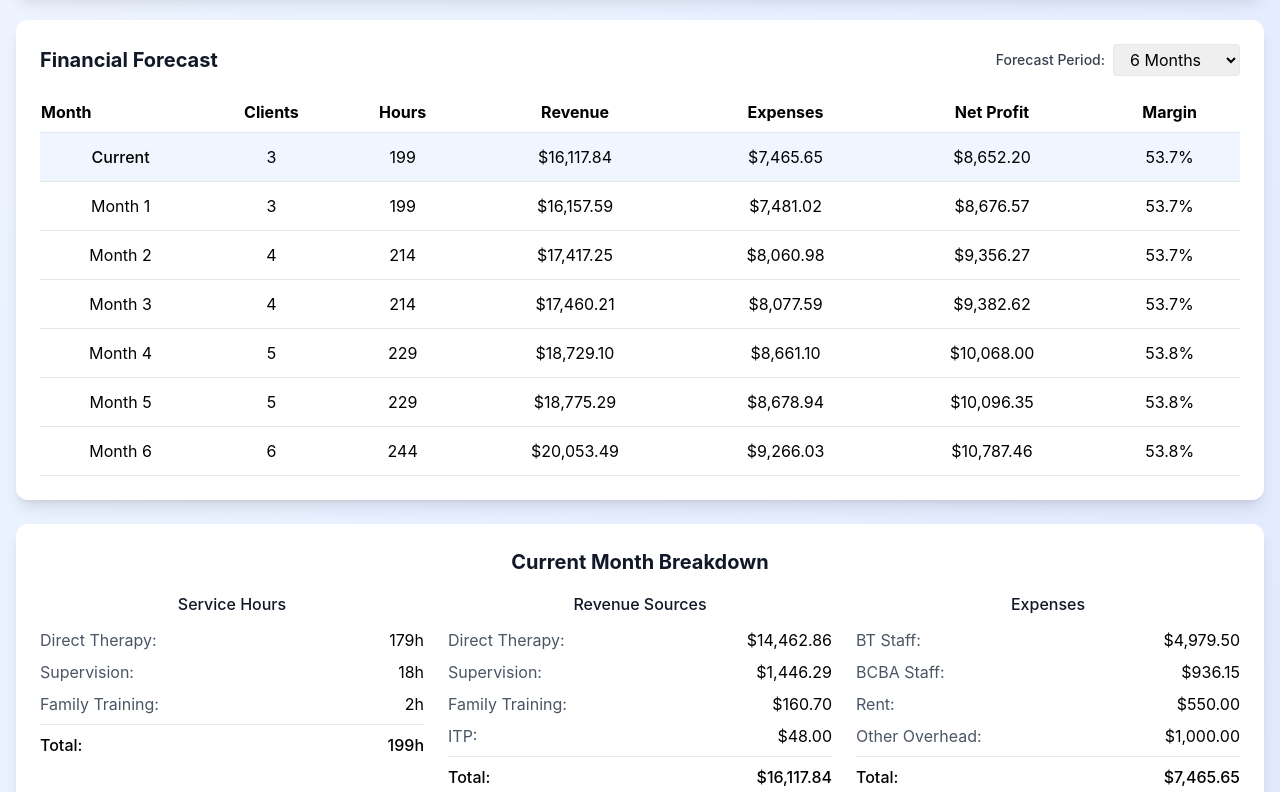
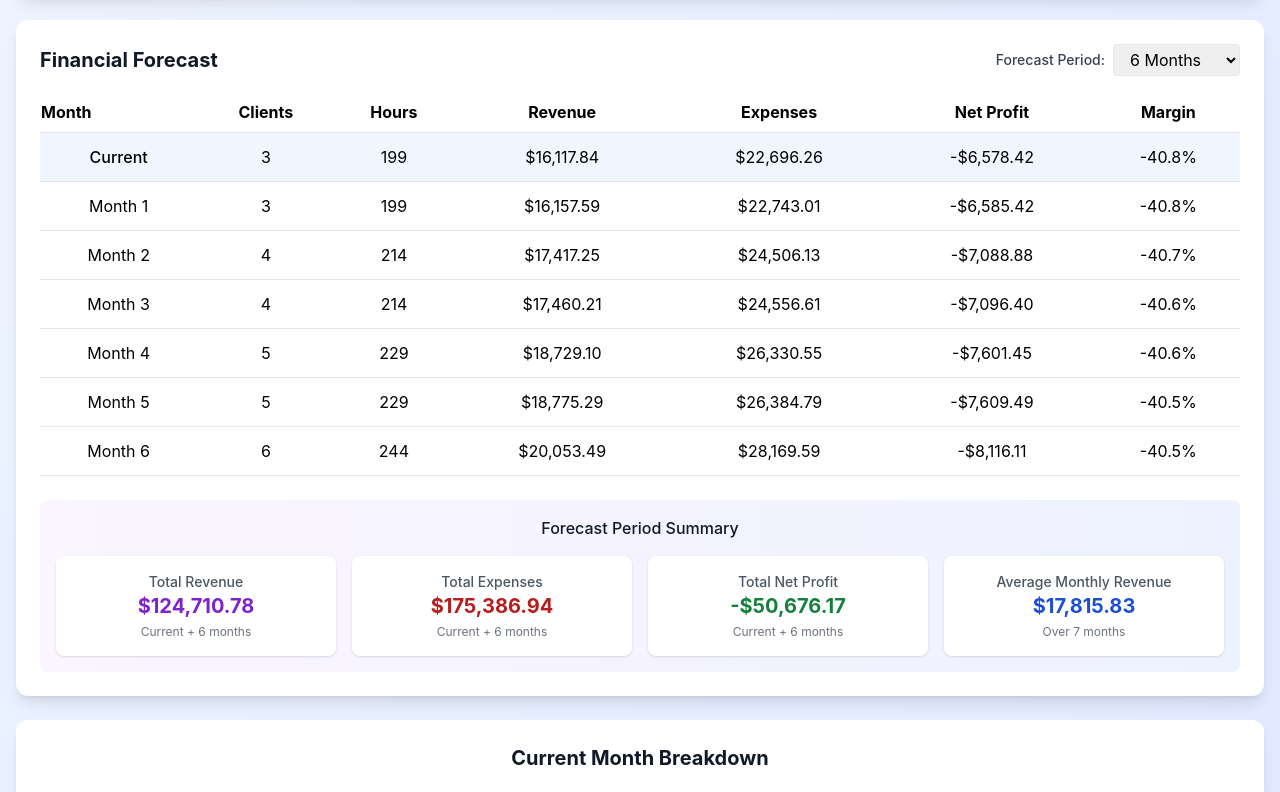
Before and after one commit to treehousetherapy/financial-dashboard, a React (Create React App) app: page / in a window 1280 px wide. Shown: the part 580-1372 px from the top of the page. Built offline with nearby package versions, Linux system fonts and the light colour scheme.

Commit message:
Add staff count editing and revenue aggregation features

```diff
--- a/src/TreehouseFinancialDashboard.js
+++ b/src/TreehouseFinancialDashboard.js
@@ -42,6 +42,12 @@ const TreehouseFinancialDashboard = () => {
     costInflationAnnual: 0.025
   });
 
+  // Staff count state
+  const [staffCount, setStaffCount] = useState({
+    bt: 3,
+    bcba: 1
+  });
+
   // Calculated values
   const calculateMetrics = () => {
     const activeClients = clientData.filter(client => client.active);
@@ -61,10 +67,15 @@ const TreehouseFinancialDashboard = () => {
     const totalRevenue = directTherapyRevenue + supervisionRevenue + familyTrainingRevenue + itpRevenue;
 
     // Expense calculation
-    const btStaffCost = totalMonthlyHours * staffRates.bt;
-    const bcbaStaffCost = (supervisionHours + familyTrainingHours) * staffRates.bcba;
-    const totalStaffCost = btStaffCost + bcbaStaffCost;
+    // Calculate monthly salary costs based on full-time hours (173.33 hours/month) and staff count
+    const btMonthlySalary = staffRates.bt * 173.33 * staffCount.bt;
+    const bcbaMonthlySalary = staffRates.bcba * 173.33 * staffCount.bcba;
+    const totalStaffCost = btMonthlySalary + bcbaMonthlySalary;
     const totalExpenses = totalStaffCost + overheadCosts.rent + overheadCosts.other;
+
+    // Keep individual cost tracking for reporting
+    const btStaffCost = btMonthlySalary;
+    const bcbaStaffCost = bcbaMonthlySalary;
 
     // Profit calculation
     const netProfit = totalRevenue - totalExpenses;
@@ -166,6 +177,7 @@ const TreehouseFinancialDashboard = () => {
       clientData,
       serviceRates,
       staffRates,
+      staffCount,
       overheadCosts,
       serviceDistribution,
       growthAssumptions
@@ -407,8 +419,18 @@ const TreehouseFinancialDashboard = () => {
             <div className="bg-white rounded-xl shadow-lg p-6">
               <h3 className="text-lg font-bold text-gray-900 mb-4">Cost Structure</h3>
               <div className="space-y-3">
+                <div className="grid grid-cols-2 gap-3">
                   <div>
-                  <label className="block text-sm font-medium text-gray-700 mb-1">BT Staff Rate ($/hour)</label>
+                    <label className="block text-sm font-medium text-gray-700 mb-1">Number of BT Staff</label>
+                    <input
+                      type="number"
+                      value={staffCount.bt}
+                      onChange={(e) => setStaffCount({...staffCount, bt: parseInt(e.target.value) || 0})}
+                      className="w-full border rounded px-3 py-2"
+                    />
+                  </div>
+                  <div>
+                    <label className="block text-sm font-medium text-gray-700 mb-1">BT Rate ($/hour)</label>
                     <input
                       type="number"
                       step="0.01"
@@ -417,8 +439,19 @@ const TreehouseFinancialDashboard = () => {
                       className="w-full border rounded px-3 py-2"
                     />
                   </div>
+                </div>
+                <div className="grid grid-cols-2 gap-3">
                   <div>
-                  <label className="block text-sm font-medium text-gray-700 mb-1">BCBA Staff Rate ($/hour)</label>
+                    <label className="block text-sm font-medium text-gray-700 mb-1">Number of BCBA Staff</label>
+                    <input
+                      type="number"
+                      value={staffCount.bcba}
+                      onChange={(e) => setStaffCount({...staffCount, bcba: parseInt(e.target.value) || 0})}
+                      className="w-full border rounded px-3 py-2"
+                    />
+                  </div>
+                  <div>
+                    <label className="block text-sm font-medium text-gray-700 mb-1">BCBA Rate ($/hour)</label>
                     <input
                       type="number"
                       step="0.01"
@@ -426,6 +459,7 @@ const TreehouseFinancialDashboard = () => {
                       onChange={(e) => setStaffRates({...staffRates, bcba: parseFloat(e.target.value) || 0})}
                       className="w-full border rounded px-3 py-2"
                     />
+                  </div>
                 </div>
                 <div>
                   <label className="block text-sm font-medium text-gray-700 mb-1">Monthly Rent</label>
@@ -563,6 +597,62 @@ const TreehouseFinancialDashboard = () => {
                 ))}
               </tbody>
             </table>
+          </div>
+
+          {/* Revenue Aggregation */}
+          <div className="mt-6 p-4 bg-gradient-to-r from-purple-50 to-indigo-50 rounded-lg">
+            <h3 className="font-medium text-gray-900 mb-4">Forecast Period Summary</h3>
+            <div className="grid grid-cols-1 lg:grid-cols-4 gap-4">
+              <div className="bg-white p-4 rounded-lg shadow">
+                <p className="text-sm text-gray-600 font-medium">Total Revenue</p>
+                <p className="text-xl font-bold text-purple-700">
+                  {formatCurrency(
+                    currentMetrics.totalRevenue +
+                    forecast.reduce((sum, month) => sum + month.revenue, 0)
+                  )}
+                </p>
+                <p className="text-xs text-gray-500 mt-1">
+                  Current + {forecastMonths} months
+                </p>
+              </div>
+              <div className="bg-white p-4 rounded-lg shadow">
+                <p className="text-sm text-gray-600 font-medium">Total Expenses</p>
+                <p className="text-xl font-bold text-red-700">
+                  {formatCurrency(
+                    currentMetrics.totalExpenses +
+                    forecast.reduce((sum, month) => sum + month.expenses, 0)
+                  )}
+                </p>
+                <p className="text-xs text-gray-500 mt-1">
+                  Current + {forecastMonths} months
+                </p>
+              </div>
+              <div className="bg-white p-4 rounded-lg shadow">
+                <p className="text-sm text-gray-600 font-medium">Total Net Profit</p>
+                <p className="text-xl font-bold text-green-700">
+                  {formatCurrency(
+                    currentMetrics.netProfit +
+                    forecast.reduce((sum, month) => sum + month.profit, 0)
+                  )}
+                </p>
+                <p className="text-xs text-gray-500 mt-1">
+                  Current + {forecastMonths} months
+                </p>
+              </div>
+              <div className="bg-white p-4 rounded-lg shadow">
+                <p className="text-sm text-gray-600 font-medium">Average Monthly Revenue</p>
+                <p className="text-xl font-bold text-blue-700">
+                  {formatCurrency(
+                    (currentMetrics.totalRevenue +
+                    forecast.reduce((sum, month) => sum + month.revenue, 0)) /
+                    (forecastMonths + 1)
+                  )}
+                </p>
+                <p className="text-xs text-gray-500 mt-1">
+                  Over {forecastMonths + 1} months
+                </p>
+              </div>
+            </div>
           </div>
         </div>
 
```
Lines whose indentation alone changed are shown as unchanged.
